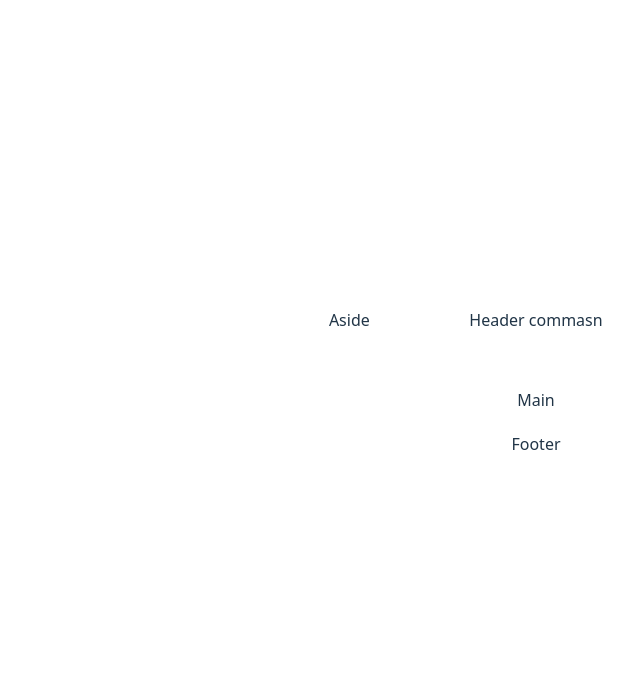
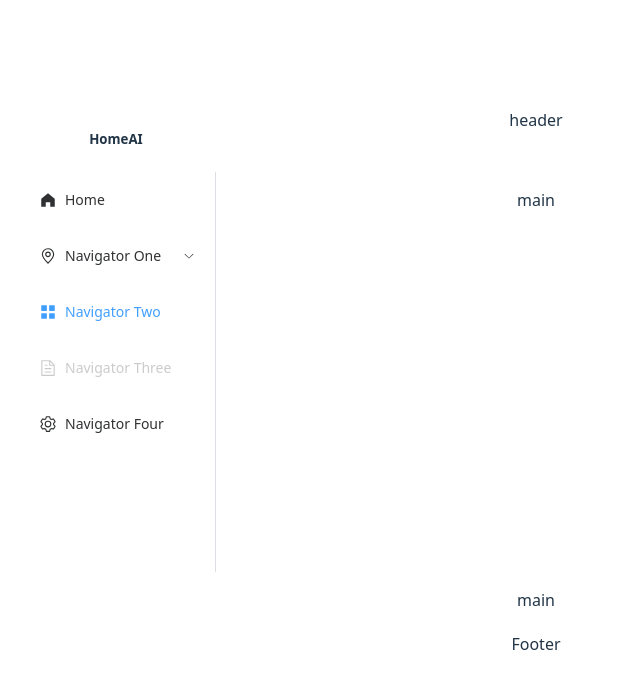
Before and after one commit to vanslar/HomeAIService, a Vue app in the folder 00_FrontEnd/HomeAI/: page / in a window 1280 px wide. Shown: the top 688 px of the page, without its empty margins (204-844 px from the left). Built offline with nearby package versions, Linux system fonts and the light colour scheme; the HTML template or start-up script is replaced by a standard one.

Commit message:
尝试布局w

```diff
--- a/00_FrontEnd/HomeAI/index.html
+++ b/00_FrontEnd/HomeAI/index.html
@@ -4,7 +4,7 @@
     <meta charset="UTF-8" />
     <link rel="icon" type="image/svg+xml" href="/vite.svg" />
     <meta name="viewport" content="width=device-width, initial-scale=1.0" />
-    <title>Vite + Vue</title>
+    <title>Home AI</title>
   </head>
   <body>
     <div id="app"></div>
--- a/00_FrontEnd/HomeAI/src/App.vue
+++ b/00_FrontEnd/HomeAI/src/App.vue
@@ -1,17 +1,20 @@
 <script setup>
+import NavView from './Views/NavView.vue';
 </script>
 
 <template>
   <div class="common-layout">
     <el-container>
-        <el-aside width="200px">Aside</el-aside>
+        <el-aside width="200px">
+            <NavView />
+        </el-aside>
         <el-container>
             <el-header>
-                Header
-                commasn
+              header
             </el-header>
             <el-main>
-                Main
+              <div id="main" style="width: 600px;height:400px">main</div>
+              main
             </el-main>
             <el-footer>
                 Footer
--- /dev/null
+++ b/00_FrontEnd/HomeAI/src/Views/NavView.vue
@@ -0,0 +1,89 @@
+<script setup>
+    import { ref } from 'vue'
+    import {
+        Document,
+        Menu as IconMenu,
+        Location,
+        Setting,
+        HomeFilled
+    } from '@element-plus/icons-vue'
+
+    const isCollapse = ref(true)
+    const handleOpen = (key, keyPath) => {
+    console.log(key, keyPath)
+    }
+    const handleClose = (key, keyPath) => {
+    console.log(key, keyPath)
+    }
+</script>
+
+<template>
+<!--
+  <el-radio-group v-model="isCollapse  " style="margin-bottom: 20px">
+    <el-radio-button :value="!isCollapse">expand</el-radio-button>
+  </el-radio-group>
+-->
+<!--
+  <el-radio-button  v-model="isCollapse" @click="isCollapse=!isCollapse">
+    <span>Collapse</span>
+  </el-radio-button>
+-->
+<!--
+  <el-menu
+    default-active="2"
+    class="el-menu-vertical-demo"
+    :collapse="isCollapse"
+    @open="handleOpen"
+    @close="handleClose"
+  >
+-->
+  <h5>HomeAI</h5>
+  <el-menu
+    default-active="2"
+    class="el-menu-vertical-demo"
+    @open="handleOpen"
+    @close="handleClose"
+  >
+  <el-menu-item index="0">
+      <el-icon><HomeFilled /></el-icon>
+      <template #title>Home</template>
+    </el-menu-item>
+    <el-sub-menu index="1">
+      <template #title>
+        <el-icon><location /></el-icon>
+        <span>Navigator One</span>
+      </template>
+      <el-menu-item-group>
+        <template #title><span>Group One</span></template>
+        <el-menu-item index="1-1">item one</el-menu-item>
+        <el-menu-item index="1-2">item two</el-menu-item>
+      </el-menu-item-group>
+      <el-menu-item-group title="Group Two">
+        <el-menu-item index="1-3">item three</el-menu-item>
+      </el-menu-item-group>
+      <el-sub-menu index="1-4">
+        <template #title><span>item four</span></template>
+        <el-menu-item index="1-4-1">item one</el-menu-item>
+      </el-sub-menu>
+    </el-sub-menu>
+    <el-menu-item index="2">
+      <el-icon><icon-menu /></el-icon>
+      <template #title>Navigator Two</template>
+    </el-menu-item>
+    <el-menu-item index="3" disabled>
+      <el-icon><document /></el-icon>
+      <template #title>Navigator Three</template>
+    </el-menu-item>
+    <el-menu-item index="4">
+      <el-icon><setting /></el-icon>
+      <template #title>Navigator Four</template>
+    </el-menu-item>
+  </el-menu>
+</template>
+
+<style scoped>
+    .el-menu-vertical-demo:not(.el-menu--collapse) {
+    width: 200px;
+    min-height: 400px;
+    }
+</style>
```
